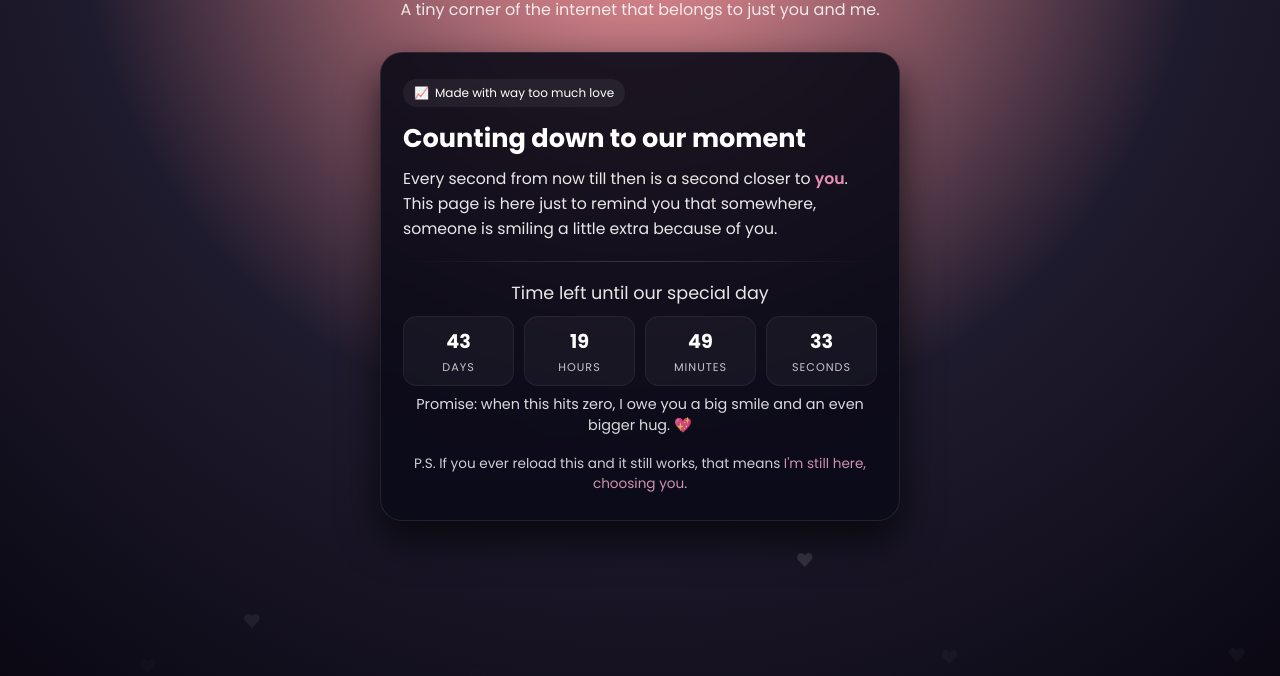
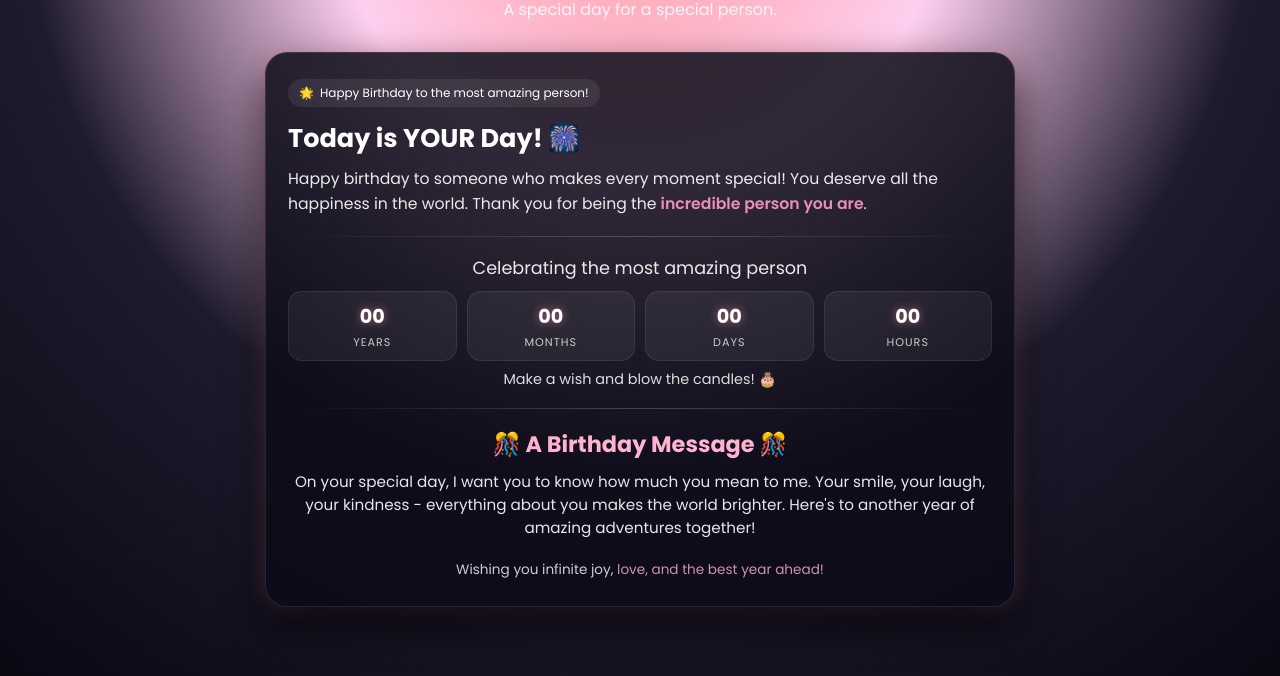
Before and after one commit to kuttiyapavbhaji-dot/i-love-u, a plain HTML site: page index.html in a window 1280 px wide. Shown: the part 124-800 px from the top of the page. Drawn offline with Linux system fonts and the light colour scheme.

Commit message:
Update to Khushi's Birthday Special Page

```diff
--- a/index.html
+++ b/index.html
@@ -2,7 +2,7 @@
 <html lang="en">
 <head>
   <meta charset="UTF-8" />
-  <title>For Khushi ❤️</title>
+  <title>For Khushi's Birthday ❤️</title>
   <meta name="viewport" content="width=device-width, initial-scale=1.0" />
 
   <!-- Google Font -->
@@ -18,7 +18,7 @@
     body {
       min-height: 100vh;
       font-family: "Poppins", system-ui, -apple-system, BlinkMacSystemFont, "Segoe UI", sans-serif;
-      background: radial-gradient(circle at top, #ff9a9e 0%, #1f1b2e 55%, #0b0814 100%);
+      background: radial-gradient(circle at top, #ff9a9e 0%, #fecfef 30%, #1f1b2e 60%, #0b0814 100%);
       color: #fff;
       display: flex;
       flex-direction: column;
@@ -40,35 +40,49 @@
 
     .heart {
       position: absolute;
-      color: rgba(255, 255, 255, 0.18);
-      font-size: 18px;
-      animation: floatUp linear infinite;
+      color: rgba(255, 255, 255, 0.2);
+      font-size: 16px;
+      animation: floatUp linear infinite, rotateHeart 4s linear infinite;
+      opacity: 0.8;
+      cursor: pointer;
     }
 
     @keyframes floatUp {
       0% {
-        transform: translateY(100vh) translateX(0);
+        transform: translateY(100vh) translateX(0) scale(1);
         opacity: 0;
       }
       20% {
         opacity: 1;
       }
       100% {
-        transform: translateY(-10vh) translateX(20px);
+        transform: translateY(-10vh) translateX(30px) scale(0.8);
         opacity: 0;
       }
+    }
+
+    @keyframes rotateHeart {
+      0% { transform: rotate(0deg); }
+      100% { transform: rotate(360deg); }
     }
 
     header {
       text-align: center;
       margin-top: 30px;
       margin-bottom: 30px;
+      cursor: pointer;
     }
 
     header h1 {
       font-size: 2.6rem;
       letter-spacing: 2px;
       text-shadow: 0 0 12px rgba(255, 150, 180, 0.7);
+      animation: pulse 2s infinite;
+    }
+
+    @keyframes pulse {
+      0%, 100% { transform: scale(1); }
+      50% { transform: scale(1.05); }
     }
 
     header p {
@@ -79,13 +93,14 @@
 
     .card {
       width: 100%;
-      max-width: 520px;
-      background: rgba(12, 11, 24, 0.9);
+      max-width: 750px;
+      background: rgba(12, 11, 24, 0.85);
       border-radius: 22px;
       padding: 26px 22px 26px;
-      box-shadow: 0 18px 40px rgba(0, 0, 0, 0.7);
-      border: 1px solid rgba(255, 255, 255, 0.09);
-      backdrop-filter: blur(18px);
+      box-shadow: 0 18px 40px rgba(0, 0, 0, 0.7), 0 0 20px rgba(255, 150, 180, 0.3);
+      border: 1px solid rgba(255, 255, 255, 0.1);
+      backdrop-filter: blur(20px);
+      margin-bottom: 20px;
     }
 
     .tag {
@@ -94,7 +109,7 @@
       gap: 6px;
       padding: 5px 11px;
       border-radius: 999px;
-      background: rgba(255, 255, 255, 0.06);
+      background: rgba(255, 255, 255, 0.08);
       font-size: 0.8rem;
       margin-bottom: 12px;
     }
@@ -125,7 +140,7 @@
 
     .divider {
       height: 1px;
-      background: linear-gradient(to right, transparent, rgba(255, 255, 255, 0.16), transparent);
+      background: linear-gradient(to right, transparent, rgba(255, 255, 255, 0.2), transparent);
       margin: 18px 0;
     }
 
@@ -148,15 +163,22 @@
     }
 
     .time-box {
-      background: rgba(255, 255, 255, 0.04);
+      background: rgba(255, 255, 255, 0.06);
       border-radius: 14px;
       padding: 10px 6px 9px;
-      border: 1px solid rgba(255, 255, 255, 0.06);
+      border: 1px solid rgba(255, 255, 255, 0.08);
+      transition: transform 0.2s, box-shadow 0.2s;
+    }
+
+    .time-box:hover {
+      transform: scale(1.05);
+      box-shadow: 0 0 15px rgba(255, 150, 180, 0.5);
     }
 
     .time-number {
       font-size: 1.2rem;
       font-weight: 700;
+      text-shadow: 0 0 8px rgba(255, 150, 180, 0.6);
     }
 
     .time-label {
@@ -172,6 +194,23 @@
       opacity: 0.85;
     }
 
+    .birthday-section {
+      text-align: center;
+      margin-bottom: 20px;
+    }
+
+    .birthday-section h3 {
+      font-size: 1.4rem;
+      margin-bottom: 10px;
+      color: #ffb3d1;
+    }
+
+    .birthday-section p {
+      font-size: 0.95rem;
+      line-height: 1.5;
+      opacity: 0.9;
+    }
+
     .footer-note {
       margin-top: 18px;
       font-size: 0.85rem;
@@ -182,125 +221,78 @@
     .footer-note span {
       color: #ffb3d1;
     }
-
-    @media (max-width: 480px) {
-      header h1 {
-        font-size: 2.1rem;
-      }
-
-      .card {
-        padding: 20px 18px 22px;
-      }
-
-      .countdown-grid {
-        gap: 8px;
-      }
-
-      .time-number {
-        font-size: 1.05rem;
-      }
-    }
   </style>
 </head>
 <body>
   <div class="hearts" id="hearts-container"></div>
 
   <header>
-    <h1>For Khushi ❤️</h1>
-    <p>A tiny corner of the internet that belongs to just you and me.</p>
+    <h1>🎆 For Khushi's Birthday 🎉</h1>
+    <p>A special day for a special person.</p>
   </header>
 
   <main class="card">
     <div class="tag">
-      <span>📈</span>
-      <span>Made with way too much love</span>
+      <span>🌟</span>
+      <span>Happy Birthday to the most amazing person!</span>
     </div>
 
     <section class="main-message">
-      <h2>Counting down to our moment</h2>
+      <h2>Today is YOUR Day! 🎆</h2>
       <p>
-        Every second from now till then is a second closer to
-        <span class="highlight">you</span>.
-        This page is here just to remind you that somewhere, someone is
-        smiling a little extra because of you.
+        Happy birthday to someone who makes every moment special!
+        You deserve all the happiness in the world.
+        Thank you for being the <span class="highlight">incredible person you are</span>.
       </p>
     </section>
 
     <div class="divider"></div>
 
     <section class="countdown-section">
-      <p class="countdown-title">Time left until our special day</p>
+      <p class="countdown-title">Celebrating the most amazing person</p>
 
       <div class="countdown-grid">
         <div class="time-box">
           <div class="time-number" id="days">00</div>
+          <div class="time-label">Years</div>
+        </div>
+        <div class="time-box">
+          <div class="time-number" id="hours">00</div>
+          <div class="time-label">Months</div>
+        </div>
+        <div class="time-box">
+          <div class="time-number" id="minutes">00</div>
           <div class="time-label">Days</div>
         </div>
         <div class="time-box">
-          <div class="time-number" id="hours">00</div>
+          <div class="time-number" id="seconds">00</div>
           <div class="time-label">Hours</div>
-        </div>
-        <div class="time-box">
-          <div class="time-number" id="minutes">00</div>
-          <div class="time-label">Minutes</div>
-        </div>
-        <div class="time-box">
-          <div class="time-number" id="seconds">00</div>
-          <div class="time-label">Seconds</div>
         </div>
       </div>
 
       <p class="countdown-message" id="countdown-message">
-        Promise: when this hits zero, I owe you a big smile and an even bigger hug. 💖
+        Make a wish and blow the candles! 🎂
+      </p>
+    </section>
+
+    <div class="divider"></div>
+
+    <section class="birthday-section">
+      <h3>🎊 A Birthday Message 🎊</h3>
+      <p>
+        On your special day, I want you to know how much you mean to me.
+        Your smile, your laugh, your kindness - everything about you makes the world brighter.
+        Here's to another year of amazing adventures together!
       </p>
     </section>
 
     <p class="footer-note">
-      P.S. If you ever reload this and it still works, that means
-      <span>I'm still here, choosing you</span>.
+      Wishing you infinite joy,
+      <span>love, and the best year ahead!</span>
     </p>
   </main>
 
   <script>
-    /* Countdown to 14 Feb 2026, 00:00 IST */
-    const targetDate = new Date("2026-02-14T00:00:00+05:30").getTime();
-
-    function updateCountdown() {
-      const now = new Date().getTime();
-      const distance = targetDate - now;
-
-      const daysEl = document.getElementById("days");
-      const hoursEl = document.getElementById("hours");
-      const minutesEl = document.getElementById("minutes");
-      const secondsEl = document.getElementById("seconds");
-      const messageEl = document.getElementById("countdown-message");
-
-      if (distance <= 0) {
-        daysEl.textContent = "00";
-        hoursEl.textContent = "00";
-        minutesEl.textContent = "00";
-        secondsEl.textContent = "00";
-        messageEl.textContent = "The wait is over. Today is ours. ❤️";
-        clearInterval(countdownInterval);
-        return;
-      }
-
-      const days = Math.floor(distance / (1000 * 60 * 60 * 24));
-      const hours = Math.floor((distance / (1000 * 60 * 60)) % 24);
-      const minutes = Math.floor((distance / (1000 * 60)) % 60);
-      const seconds = Math.floor((distance / 1000) % 60);
-
-      const pad = (n) => n.toString().padStart(2, "0");
-
-      daysEl.textContent = pad(days);
-      hoursEl.textContent = pad(hours);
-      minutesEl.textContent = pad(minutes);
-      secondsEl.textContent = pad(seconds);
-    }
-
-    const countdownInterval = setInterval(updateCountdown, 1000);
-    updateCountdown();
-
     const heartsContainer = document.getElementById("hearts-container");
     const heartChars = ["❤", "♡", "♥"];
 
```
